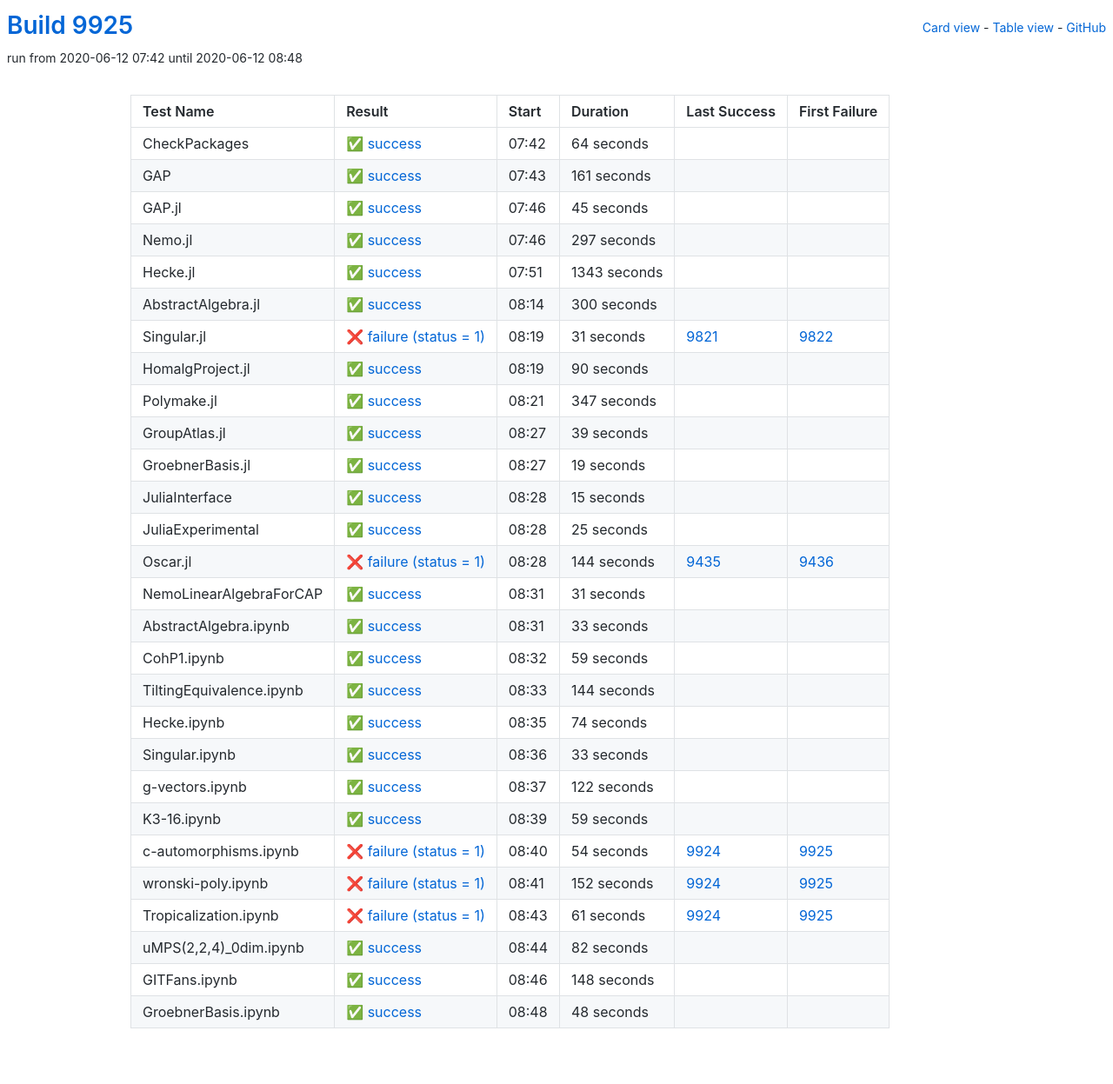
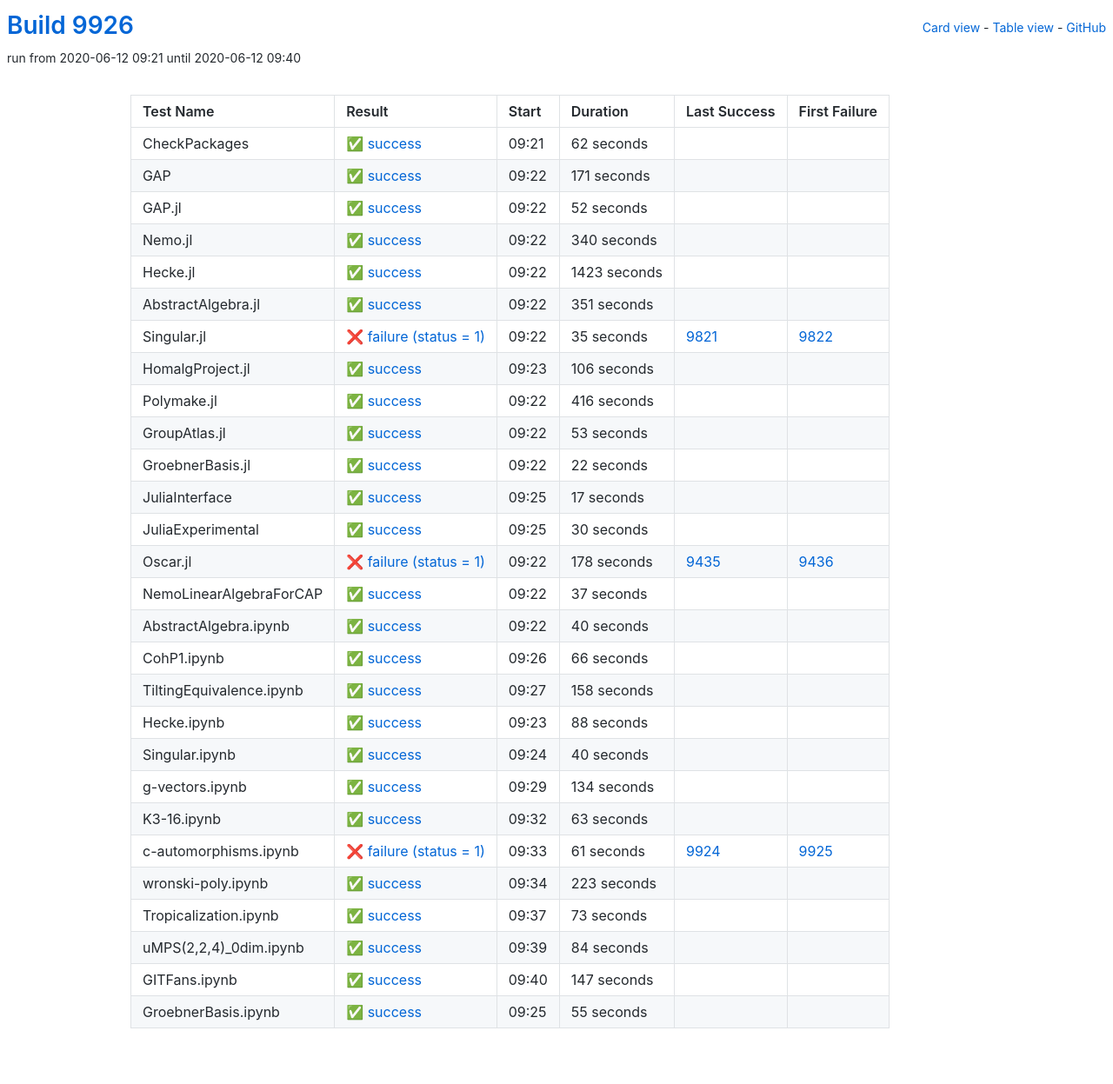
Before and after one commit to oscar-system/oscar-ci-status, a Jekyll site: the page built from table.html, in a window 1280 px wide. Shown: the whole page at 87% size. Built offline with Jekyll 4.4.1, drawn with Linux system fonts in a browser that asks for light colours.

Commit message:
Build #9926

```diff
--- a/_data/ci.yml
+++ b/_data/ci.yml
@@ -1,6 +1,6 @@
 ---
-build: 9925
-build_url: https://oscarci.mathematik.uni-kl.de/job/oscar/9925/
+build: 9926
+build_url: https://oscarci.mathematik.uni-kl.de/job/oscar/9926/
 job: oscar
 organization: oscar-system
 repo: oscar-ci-status
@@ -8,296 +8,272 @@
 tests:
 - name: CheckPackages
   id: checkpackages
-  log: https://oscarci.mathematik.uni-kl.de/job/oscar/9925/artifact/logs/build-9925/CheckPackages.log
-  start: 2020-06-12 07:42
+  log: https://oscarci.mathematik.uni-kl.de/job/oscar/9926/artifact/logs/build-9926/CheckPackages.log
+  start: 2020-06-12 09:21
   success: true
   exitcode: 0
   status: success
-  duration: 64
+  duration: 62
   last_success: false
   last_success_url:
   first_failure: false
   first_failure_url:
 - name: GAP
   id: gap
-  log: https://oscarci.mathematik.uni-kl.de/job/oscar/9925/artifact/logs/build-9925/GAP.log
-  start: 2020-06-12 07:43
+  log: https://oscarci.mathematik.uni-kl.de/job/oscar/9926/artifact/logs/build-9926/GAP.log
+  start: 2020-06-12 09:22
   success: true
   exitcode: 0
   status: success
-  duration: 161
+  duration: 171
   last_success: false
   last_success_url:
   first_failure: false
   first_failure_url:
 - name: GAP.jl
   id: gap-jl
-  log: https://oscarci.mathematik.uni-kl.de/job/oscar/9925/artifact/logs/build-9925/GAP.jl.log
-  start: 2020-06-12 07:46
+  log: https://oscarci.mathematik.uni-kl.de/job/oscar/9926/artifact/logs/build-9926/GAP.jl.log
+  start: 2020-06-12 09:22
   success: true
   exitcode: 0
   status: success
-  duration: 45
+  duration: 52
   last_success: false
   last_success_url:
   first_failure: false
   first_failure_url:
 - name: Nemo.jl
   id: nemo-jl
-  log: https://oscarci.mathematik.uni-kl.de/job/oscar/9925/artifact/logs/build-9925/Nemo.jl.log
-  start: 2020-06-12 07:46
+  log: https://oscarci.mathematik.uni-kl.de/job/oscar/9926/artifact/logs/build-9926/Nemo.jl.log
+  start: 2020-06-12 09:22
   success: true
   exitcode: 0
   status: success
-  duration: 297
+  duration: 340
   last_success: false
   last_success_url:
   first_failure: false
   first_failure_url:
 - name: Hecke.jl
   id: hecke-jl
-  log: https://oscarci.mathematik.uni-kl.de/job/oscar/9925/artifact/logs/build-9925/Hecke.jl.log
-  start: 2020-06-12 07:51
+  log: https://oscarci.mathematik.uni-kl.de/job/oscar/9926/artifact/logs/build-9926/Hecke.jl.log
+  start: 2020-06-12 09:22
   success: true
   exitcode: 0
   status: success
-  duration: 1343
+  duration: 1423
   last_success: false
   last_success_url:
   first_failure: false
   first_failure_url:
 - name: AbstractAlgebra.jl
   id: abstractalgebra-jl
-  log: https://oscarci.mathematik.uni-kl.de/job/oscar/9925/artifact/logs/build-9925/AbstractAlgebra.jl.log
-  start: 2020-06-12 08:14
+  log: https://oscarci.mathematik.uni-kl.de/job/oscar/9926/artifact/logs/build-9926/AbstractAlgebra.jl.log
+  start: 2020-06-12 09:22
   success: true
   exitcode: 0
   status: success
-  duration: 300
+  duration: 351
   last_success: false
   last_success_url:
   first_failure: false
   first_failure_url:
 - name: Singular.jl
   id: singular-jl
-  log: https://oscarci.mathematik.uni-kl.de/job/oscar/9925/artifact/logs/build-9925/Singular.jl.log
-  start: 2020-06-12 08:19
+  log: https://oscarci.mathematik.uni-kl.de/job/oscar/9926/artifact/logs/build-9926/Singular.jl.log
+  start: 2020-06-12 09:22
   success: false
   exitcode: 1
   status: failure
-  duration: 31
+  duration: 35
   last_success: 9821
   last_success_url: https://oscarci.mathematik.uni-kl.de/job/oscar/9821/
   first_failure: 9822
   first_failure_url: https://oscarci.mathematik.uni-kl.de/job/oscar/9822/
 - name: HomalgProject.jl
   id: homalgproject-jl
-  log: https://oscarci.mathematik.uni-kl.de/job/oscar/9925/artifact/logs/build-9925/HomalgProject.jl.log
-  start: 2020-06-12 08:19
+  log: https://oscarci.mathematik.uni-kl.de/job/oscar/9926/artifact/logs/build-9926/HomalgProject.jl.log
+  start: 2020-06-12 09:23
   success: true
   exitcode: 0
   status: success
-  duration: 90
+  duration: 106
   last_success: false
   last_success_url:
   first_failure: false
   first_failure_url:
 - name: Polymake.jl
   id: polymake-jl
-  log: https://oscarci.mathematik.uni-kl.de/job/oscar/9925/artifact/logs/build-9925/Polymake.jl.log
-  start: 2020-06-12 08:21
+  log: https://oscarci.mathematik.uni-kl.de/job/oscar/9926/artifact/logs/build-9926/Polymake.jl.log
+  start: 2020-06-12 09:22
   success: true
   exitcode: 0
   status: success
-  duration: 347
+  duration: 416
   last_success: false
   last_success_url:
   first_failure: false
   first_failure_url:
 - name: GroupAtlas.jl
   id: groupatlas-jl
-  log: https://oscarci.mathematik.uni-kl.de/job/oscar/9925/artifact/logs/build-9925/GroupAtlas.jl.log
-  start: 2020-06-12 08:27
+  log: https://oscarci.mathematik.uni-kl.de/job/oscar/9926/artifact/logs/build-9926/GroupAtlas.jl.log
+  start: 2020-06-12 09:22
   success: true
   exitcode: 0
   status: success
-  duration: 39
+  duration: 53
   last_success: false
   last_success_url:
   first_failure: false
   first_failure_url:
 - name: GroebnerBasis.jl
   id: groebnerbasis-jl
-  log: https://oscarci.mathematik.uni-kl.de/job/oscar/9925/artifact/logs/build-9925/GroebnerBasis.jl.log
-  start: 2020-06-12 08:27
+  log: https://oscarci.mathematik.uni-kl.de/job/oscar/9926/artifact/logs/build-9926/GroebnerBasis.jl.log
+  start: 2020-06-12 09:22
   success: true
   exitcode: 0
   status: success
-  duration: 19
+  duration: 22
   last_success: false
   last_success_url:
   first_failure: false
   first_failure_url:
 - name: JuliaInterface
   id: juliainterface
-  log: https://oscarci.mathematik.uni-kl.de/job/oscar/9925/artifact/logs/build-9925/JuliaInterface.log
-  start: 2020-06-12 08:28
+  log: https://oscarci.mathematik.uni-kl.de/job/oscar/9926/artifact/logs/build-9926/JuliaInterface.log
+  start: 2020-06-12 09:25
   success: true
   exitcode: 0
   status: success
-  duration: 15
+  duration: 17
   last_success: false
   last_success_url:
   first_failure: false
   first_failure_url:
 - name: JuliaExperimental
   id: juliaexperimental
-  log: https://oscarci.mathematik.uni-kl.de/job/oscar/9925/artifact/logs/build-9925/JuliaExperimental.log
-  start: 2020-06-12 08:28
+  log: https://oscarci.mathematik.uni-kl.de/job/oscar/9926/artifact/logs/build-9926/JuliaExperimental.log
+  start: 2020-06-12 09:25
   success: true
   exitcode: 0
   status: success
-  duration: 25
+  duration: 30
   last_success: false
   last_success_url:
   first_failure: false
   first_failure_url:
 - name: Oscar.jl
   id: oscar-jl
-  log: https://oscarci.mathematik.uni-kl.de/job/oscar/9925/artifact/logs/build-9925/Oscar.jl.log
-  start: 2020-06-12 08:28
+  log: https://oscarci.mathematik.uni-kl.de/job/oscar/9926/artifact/logs/build-9926/Oscar.jl.log
+  start: 2020-06-12 09:22
   success: false
   exitcode: 1
   status: failure
-  duration: 144
+  duration: 178
   last_success: 9435
   last_success_url: https://oscarci.mathematik.uni-kl.de/job/oscar/9435/
   first_failure: 9436
   first_failure_url: https://oscarci.mathematik.uni-kl.de/job/oscar/9436/
 - name: NemoLinearAlgebraForCAP
   id: nemolinearalgebraforcap
-  log: https://oscarci.mathematik.uni-kl.de/job/oscar/9925/artifact/logs/build-9925/NemoLinearAlgebraForCAP.log
-  start: 2020-06-12 08:31
+  log: https://oscarci.mathematik.uni-kl.de/job/oscar/9926/artifact/logs/build-9926/NemoLinearAlgebraForCAP.log
+  start: 2020-06-12 09:22
   success: true
   exitcode: 0
   status: success
-  duration: 31
+  duration: 37
   last_success: false
   last_success_url:
   first_failure: false
   first_failure_url:
 - name: AbstractAlgebra.ipynb
   id: abstractalgebra-ipynb
-  log: https://oscarci.mathematik.uni-kl.de/job/oscar/9925/artifact/logs/build-9925/AbstractAlgebra.ipynb.log
-  start: 2020-06-12 08:31
+  log: https://oscarci.mathematik.uni-kl.de/job/oscar/9926/artifact/logs/build-9926/AbstractAlgebra.ipynb.log
+  start: 2020-06-12 09:22
   success: true
   exitcode: 0
   status: success
-  duration: 33
+  duration: 40
   last_success: false
   last_success_url:
   first_failure: false
   first_failure_url:
 - name: CohP1.ipynb
   id: cohp1-ipynb
-  log: https://oscarci.mathematik.uni-kl.de/job/oscar/9925/artifact/logs/build-9925/CohP1.ipynb.log
-  start: 2020-06-12 08:32
+  log: https://oscarci.mathematik.uni-kl.de/job/oscar/9926/artifact/logs/build-9926/CohP1.ipynb.log
+  start: 2020-06-12 09:26
   success: true
   exitcode: 0
   status: success
-  duration: 59
+  duration: 66
   last_success: false
   last_success_url:
   first_failure: false
   first_failure_url:
 - name: TiltingEquivalence.ipynb
   id: tiltingequivalence-ipynb
-  log: https://oscarci.mathematik.uni-kl.de/job/oscar/9925/artifact/logs/build-9925/TiltingEquivalence.ipynb.log
-  start: 2020-06-12 08:33
+  log: https://oscarci.mathematik.uni-kl.de/job/oscar/9926/artifact/logs/build-9926/TiltingEquivalence.ipynb.log
+  start: 2020-06-12 09:27
   success: true
   exitcode: 0
   status: success
-  duration: 144
+  duration: 158
   last_success: false
   last_success_url:
   first_failure: false
   first_failure_url:
 - name: Hecke.ipynb
   id: hecke-ipynb
-  log: https://oscarci.mathematik.uni-kl.de/job/oscar/9925/artifact/logs/build-9925/Hecke.ipynb.log
-  start: 2020-06-12 08:35
+  log: https://oscarci.mathematik.uni-kl.de/job/oscar/9926/artifact/logs/build-9926/Hecke.ipynb.log
+  start: 2020-06-12 09:23
   success: true
   exitcode: 0
   status: success
-  duration: 74
+  duration: 88
   last_success: false
   last_success_url:
   first_failure: false
   first_failure_url:
 - name: Singular.ipynb
   id: singular-ipynb
-  log: https://oscarci.mathematik.uni-kl.de/job/oscar/9925/artifact/logs/build-9925/Singular.ipynb.log
-  start: 2020-06-12 08:36
+  log: https://oscarci.mathematik.uni-kl.de/job/oscar/9926/artifact/logs/build-9926/Singular.ipynb.log
+  start: 2020-06-12 09:24
   success: true
   exitcode: 0
   status: success
-  duration: 33
+  duration: 40
   last_success: false
   last_success_url:
   first_failure: false
   first_failure_url:
 - name: g-vectors.ipynb
   id: g-vectors-ipynb
-  log: https://oscarci.mathematik.uni-kl.de/job/oscar/9925/artifact/logs/build-9925/g-vectors.ipynb.log
-  start: 2020-06-12 08:37
+  log: https://oscarci.mathematik.uni-kl.de/job/oscar/9926/artifact/logs/build-9926/g-vectors.ipynb.log
+  start: 2020-06-12 09:29
   success: true
   exitcode: 0
   status: success
-  duration: 122
+  duration: 134
   last_success: false
   last_success_url:
   first_failure: false
   first_failure_url:
 - name: K3-16.ipynb
   id: k3-16-ipynb
-  log: https://oscarci.mathematik.uni-kl.de/job/oscar/9925/artifact/logs/build-9925/K3-16.ipynb.log
-  start: 2020-06-12 08:39
+  log: https://oscarci.mathematik.uni-kl.de/job/oscar/9926/artifact/logs/build-9926/K3-16.ipynb.log
+  start: 2020-06-12 09:32
   success: true
   exitcode: 0
   status: success
-  duration: 59
+  duration: 63
   last_success: false
   last_success_url:
   first_failure: false
   first_failure_url:
 - name: c-automorphisms.ipynb
   id: c-automorphisms-ipynb
-  log: https://oscarci.mathematik.uni-kl.de/job/oscar/9925/artifact/logs/build-9925/c-automorphisms.ipynb.log
-  start: 2020-06-12 08:40
-  success: false
-  exitcode: 1
-  status: failure
-  duration: 54
-  last_success: 9924
-  last_success_url: https://oscarci.mathematik.uni-kl.de/job/oscar/9924/
-  first_failure: 9925
-  first_failure_url: https://oscarci.mathematik.uni-kl.de/job/oscar/9925/
-- name: wronski-poly.ipynb
-  id: wronski-poly-ipynb
-  log: https://oscarci.mathematik.uni-kl.de/job/oscar/9925/artifact/logs/build-9925/wronski-poly.ipynb.log
-  start: 2020-06-12 08:41
-  success: false
-  exitcode: 1
-  status: failure
-  duration: 152
-  last_success: 9924
-  last_success_url: https://oscarci.mathematik.uni-kl.de/job/oscar/9924/
-  first_failure: 9925
-  first_failure_url: https://oscarci.mathematik.uni-kl.de/job/oscar/9925/
-- name: Tropicalization.ipynb
-  id: tropicalization-ipynb
-  log: https://oscarci.mathematik.uni-kl.de/job/oscar/9925/artifact/logs/build-9925/Tropicalization.ipynb.log
-  start: 2020-06-12 08:43
+  log: https://oscarci.mathematik.uni-kl.de/job/oscar/9926/artifact/logs/build-9926/c-automorphisms.ipynb.log
+  start: 2020-06-12 09:33
   success: false
   exitcode: 1
   status: failure
@@ -306,38 +282,62 @@
   last_success_url: https://oscarci.mathematik.uni-kl.de/job/oscar/9924/
   first_failure: 9925
   first_failure_url: https://oscarci.mathematik.uni-kl.de/job/oscar/9925/
-- name: uMPS(2,2,4)_0dim.ipynb
-  id: umps-2-2-4-0dim-ipynb
-  log: https://oscarci.mathematik.uni-kl.de/job/oscar/9925/artifact/logs/build-9925/uMPS-2-2-4-_0dim.ipynb.log
-  start: 2020-06-12 08:44
+- name: wronski-poly.ipynb
+  id: wronski-poly-ipynb
+  log: https://oscarci.mathematik.uni-kl.de/job/oscar/9926/artifact/logs/build-9926/wronski-poly.ipynb.log
+  start: 2020-06-12 09:34
   success: true
   exitcode: 0
   status: success
-  duration: 82
+  duration: 223
+  last_success: false
+  last_success_url:
+  first_failure: false
+  first_failure_url:
+- name: Tropicalization.ipynb
+  id: tropicalization-ipynb
+  log: https://oscarci.mathematik.uni-kl.de/job/oscar/9926/artifact/logs/build-9926/Tropicalization.ipynb.log
+  start: 2020-06-12 09:37
+  success: true
+  exitcode: 0
+  status: success
+  duration: 73
+  last_success: false
+  last_success_url:
+  first_failure: false
+  first_failure_url:
+- name: uMPS(2,2,4)_0dim.ipynb
+  id: umps-2-2-4-0dim-ipynb
+  log: https://oscarci.mathematik.uni-kl.de/job/oscar/9926/artifact/logs/build-9926/uMPS-2-2-4-_0dim.ipynb.log
+  start: 2020-06-12 09:39
+  success: true
+  exitcode: 0
+  status: success
+  duration: 84
   last_success: false
   last_success_url:
   first_failure: false
   first_failure_url:
 - name: GITFans.ipynb
   id: gitfans-ipynb
-  log: https://oscarci.mathematik.uni-kl.de/job/oscar/9925/artifact/logs/build-9925/GITFans.ipynb.log
-  start: 2020-06-12 08:46
+  log: https://oscarci.mathematik.uni-kl.de/job/oscar/9926/artifact/logs/build-9926/GITFans.ipynb.log
+  start: 2020-06-12 09:40
   success: true
   exitcode: 0
   status: success
-  duration: 148
+  duration: 147
   last_success: false
   last_success_url:
   first_failure: false
   first_failure_url:
 - name: GroebnerBasis.ipynb
   id: groebnerbasis-ipynb
-  log: https://oscarci.mathematik.uni-kl.de/job/oscar/9925/artifact/logs/build-9925/GroebnerBasis.ipynb.log
-  start: 2020-06-12 08:48
+  log: https://oscarci.mathematik.uni-kl.de/job/oscar/9926/artifact/logs/build-9926/GroebnerBasis.ipynb.log
+  start: 2020-06-12 09:25
   success: true
   exitcode: 0
   status: success
-  duration: 48
+  duration: 55
   last_success: false
   last_success_url:
   first_failure: false
```
Also changed, not shown: README.md.
